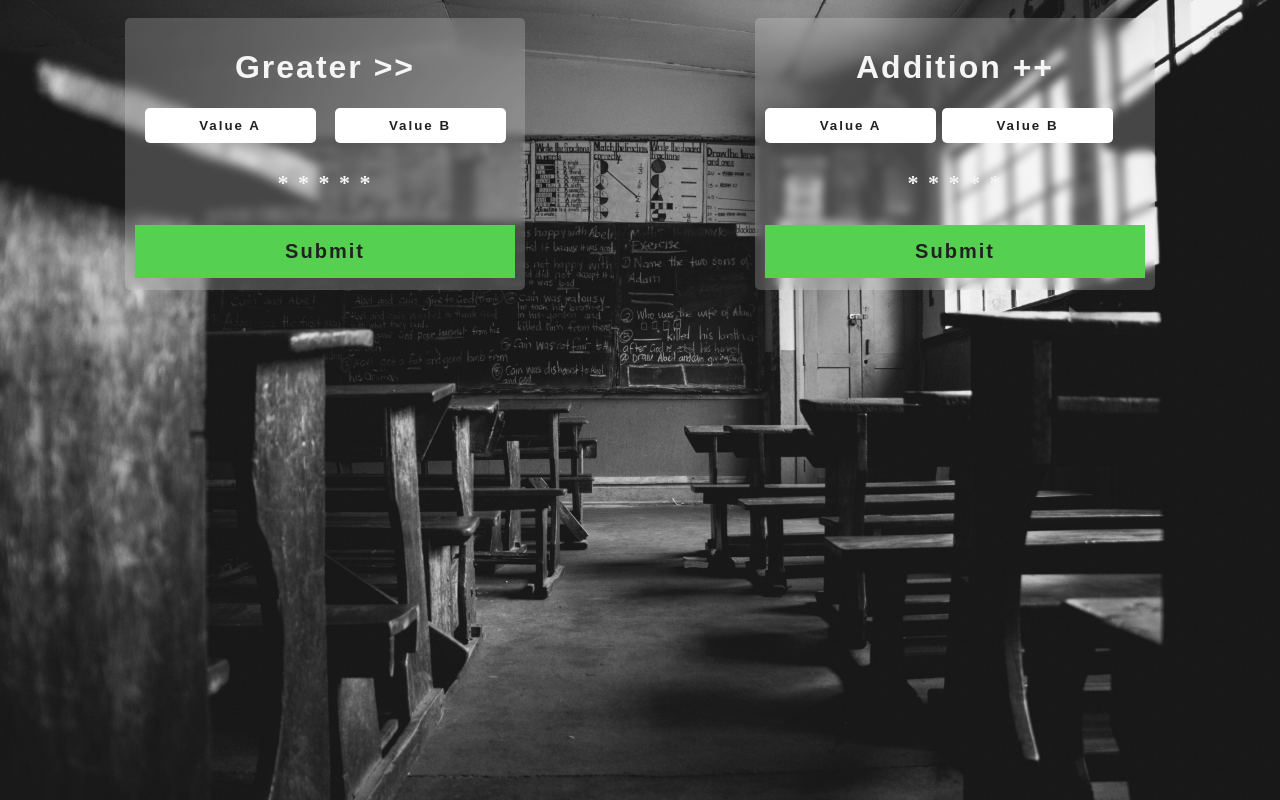
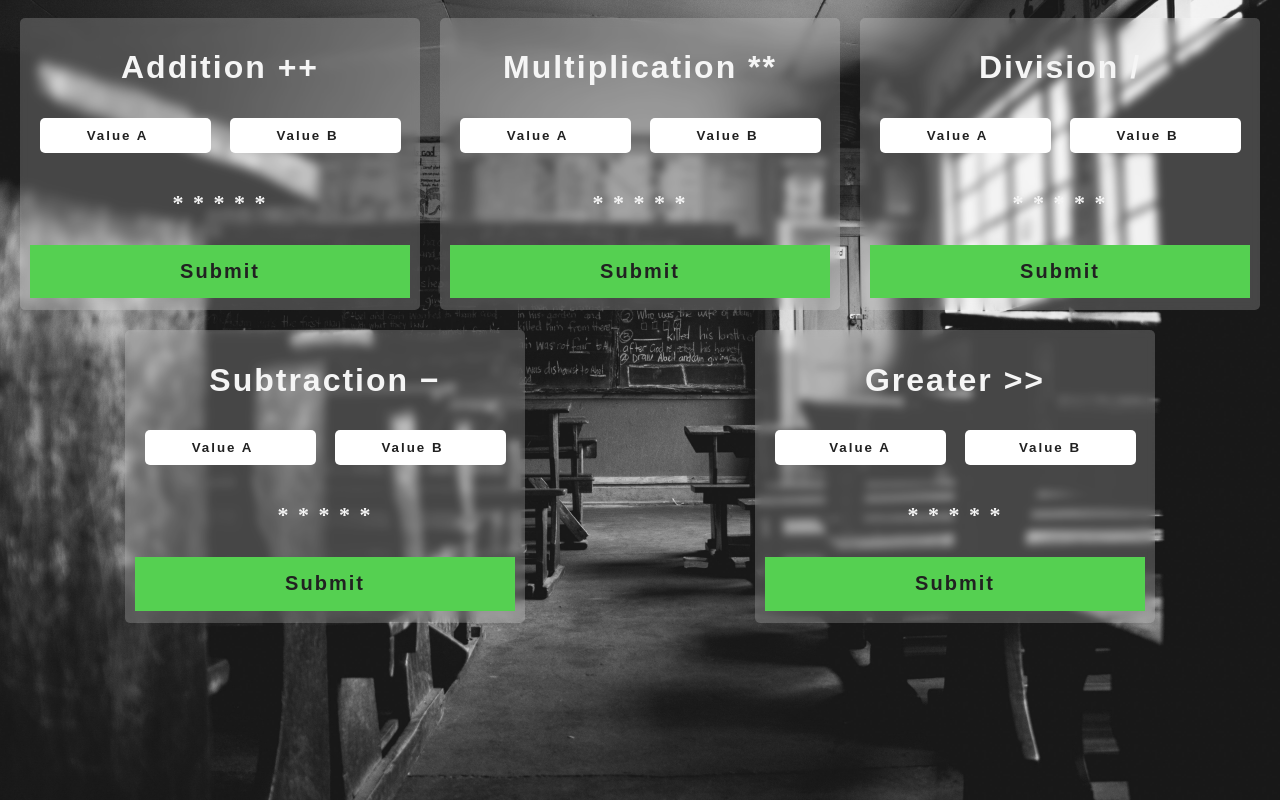
Before and after one commit to Ayush-Manware/Basic-Mathematics, a plain HTML site: page index.html in a window 1280 px wide. Drawn offline with Linux system fonts and the light colour scheme; a web font is replaced by a local one.

Commit message:
tillSubtraction

```diff
--- a/index.html
+++ b/index.html
@@ -10,11 +10,71 @@
     <link rel="stylesheet" href="./responsive.css">
     <link rel="preconnect" href="https://fonts.googleapis.com">
     <link rel="preconnect" href="https://fonts.gstatic.com" crossorigin>
-    <link href="https://fonts.googleapis.com/css2?family=Dosis:wght@300&family=Montserrat&family=Poppins:ital,wght@0,400;0,700;1,400&family=Raleway:wght@300;400&family=Roboto+Mono:wght@300&family=Roboto+Slab:wght@100;200;500;600;700&family=Sono:wght@500&family=Tilt+Neon&family=Ysabeau:wght@300&display=swap" rel="stylesheet">
+    <link
+        href="https://fonts.googleapis.com/css2?family=Dosis:wght@300&family=Montserrat&family=Poppins:ital,wght@0,400;0,700;1,400&family=Raleway:wght@300;400&family=Roboto+Mono:wght@300&family=Roboto+Slab:wght@100;200;500;600;700&family=Sono:wght@500&family=Tilt+Neon&family=Ysabeau:wght@300&display=swap"
+        rel="stylesheet">
 </head>
 
 <body>
     <div class="main-container">
+
+        <!-- Additon ++ -->
+        <div class="sub-container">
+            <h1>Addition ++</h1>
+            <!-- ValueContainers -->
+            <div class="inputContainer">
+                <input type="number" name="optionA" class="optionA" id="optionA" placeholder="Value A">
+                <input type="number" name="optionB" class="optionB" id="optionB" placeholder="Value B">
+            </div>
+            <!-- AnswerSpace -->
+            <p id="p1" class="para">* * * * *</p>
+            <!-- Submit -->
+            <button type="submit" id="btn" class="btn" onclick="sum(this.value)">Submit</button>
+        </div>
+
+        <!-- Multiplication-->
+        <div class="sub-container">
+            <h1>Multiplication **</h1>
+            <!-- ValueContainers -->
+            <div class="inputContainer">
+                <input type="number" name="optionE" class="optionE" id="optionE" placeholder="Value A">
+                <input type="number" name="optionF" class="optionF" id="optionF" placeholder="Value B">
+            </div>
+            <!-- AnswerSpace -->
+            <p id="p2" class="para">* * * * *</p>
+            <!-- Submit -->
+            <button type="submit" id="btn" class="btn" onclick="times(this.value)">Submit</button>
+        </div>
+
+        <!-- Division -->
+        <div class="sub-container">
+            <h1> Division /</h1>
+            <!-- ValueContainers -->
+            <div class="inputContainer">
+                <input type="number" name="optionG" class="optionG" id="optionH" placeholder="Value A">
+                <input type="number" name="optionH" class="optionH" id="optionI" placeholder="Value B">
+            </div>
+            <!-- AnswerSpace -->
+            <p id="p3" class="para">* * * * *</p>
+            <!-- Submit -->
+            <button type="submit" id="btn" class="btn" onclick="divide(this.value)">Submit</button>
+        </div>
+
+
+        <!-- Subtraction -->
+        <div class="sub-container">
+            <h1> Subtraction &#8722;</h1>
+            <!-- ValueContainers -->
+            <div class="inputContainer">
+                <input type="number" name="optionK" class="optionK" id="optionK" placeholder="Value A">
+                <input type="number" name="optionL" class="optionL" id="optionL" placeholder="Value B">
+            </div>
+            <!-- AnswerSpace -->
+            <p id="p4" class="para">* * * * *</p>
+            <!-- Submit -->
+            <button type="submit" id="btn" class="btn" onclick="minus(this.value)">Submit</button>
+        </div>
+
         <!-- Greater Than -->
         <div class="sub-container">
             <h1> Greater >></h1>
@@ -24,21 +84,7 @@
                 <input type="tel" name="optionB" class="optionB" id="optionB" placeholder="Value B">
             </div>
             <!-- AnswerSpace -->
-            <p id="p1" class="para">* * * * *</p>
-            <!-- Submit -->
-            <button type="submit" id="btn" class="btn" onclick="ans(this.value)">Submit</button>
-        </div>
-
-        <!-- Additon ++ -->
-        <div class="sub-container">
-            <h1>Addition ++</h1>
-            <!-- ValueContainers -->
-            <div class="inputsContainer">
-                <input type="tel" name="optionA" class="optionA" id="optionA" placeholder="Value A">
-                <input type="tel" name="optionB" class="optionB" id="optionB" placeholder="Value B">
-            </div>
-            <!-- AnswerSpace -->
-            <p id="p1" class="para">* * * * *</p>
+            <p id="p4" class="para">* * * * *</p>
             <!-- Submit -->
             <button type="submit" id="btn" class="btn" onclick="ans(this.value)">Submit</button>
         </div>
--- a/responsive.css
+++ b/responsive.css
@@ -1,7 +1,24 @@
 
-@media only screen and (max-width: 600px){
+@media only screen and (max-width: 900px){
     .main-container{
         display: flex;
         flex-direction: column;
     }
+
+    .sub-container{
+        margin: 10px auto;
+        width: 100%;
+    }
 }
+
+@media only screen and (max-width: 750px){
+    .inputContainer{
+        display: flex;
+        flex-direction: column;
+    }
+
+    input{
+         width: 100%;
+         /* margin: 10px auto; */
+    }
+}
--- a/script.js
+++ b/script.js
@@ -1,21 +1,48 @@
-    // (a > b)? c = document.getElementById('optionA').value + "is greater":
-
-function ans(){
-
+// Addition
+function sum(){
     var a = document.getElementById('optionA').value;
     var b = document.getElementById('optionB').value;
-
-    if (a > b) {
-        document.getElementById('p1').innerHTML = a + " " + "is Greater";
-        return c;
-    } else if (b > a) {
-        document.getElementById('p1').innerHTML = b + " " + "is Greater";
-        return c;
-    } else if (a == b) {
-        document.getElementById('p1').innerHTML = "Both A & B are equal";
-        return c;
+    var c = parseInt(a);
+    var d = parseInt(b);
+    if (c + d) {
+        document.getElementById('p1').innerHTML = c + d + " " +"is the sum" ;
     } else {
         document.getElementById('p1').innerHTML = "Enter a valid number";
-        return c;
     }
 }
+
+// Multiplication
+function times(){
+    var e = document.getElementById('optionE').value;
+    var f = document.getElementById('optionF').value;
+    var g = e * f;
+    if (e * f) {
+        document.getElementById('p2').innerHTML = g;
+    }else {
+        document.getElementById('p2').innerHTML = "Enter a valid number";
+    }
+}
+
+// Divide
+function divide(){
+    var h = document.getElementById('optionH').value;
+    var i = document.getElementById('optionI').value;
+    var j = h / i;
+    if(h / i){
+        document.getElementById('p3').innerHTML = j + " " + "is the division";
+    }else{
+        document.getElementById('p3').innerHTML = "Enter a valid value"
+    }
+}
+
+//Minus
+function minus(){
+    var k = document.getElementById('optionK').value;
+    var l = document.getElementById('optionL').value;
+    var m = (k - l) ;
+    if(k - l){
+        document.getElementById('p4').innerHTML = m + " " + "is the value";
+    }else{
+        document.getElementById('p4').innerHTML = "Enter a valid value";
+    }
+}
--- a/style.css
+++ b/style.css
@@ -32,6 +32,7 @@ body{
     width: 400px;
     padding: 10px;
     border-radius: 5px;
+    margin-bottom: 20px;
 }
 
 h1{
@@ -53,10 +54,12 @@ input{
     outline: none;
     width: 45%;
     padding: 10px;
+    margin: 10px auto;
 }
 
 input:focus{
-    translate: 0px -10px;
+    translate: 0px -5px;
+    box-shadow: 0px 3px 10px rgb(19, 19, 19);
 }
 
 ::placeholder{
```
